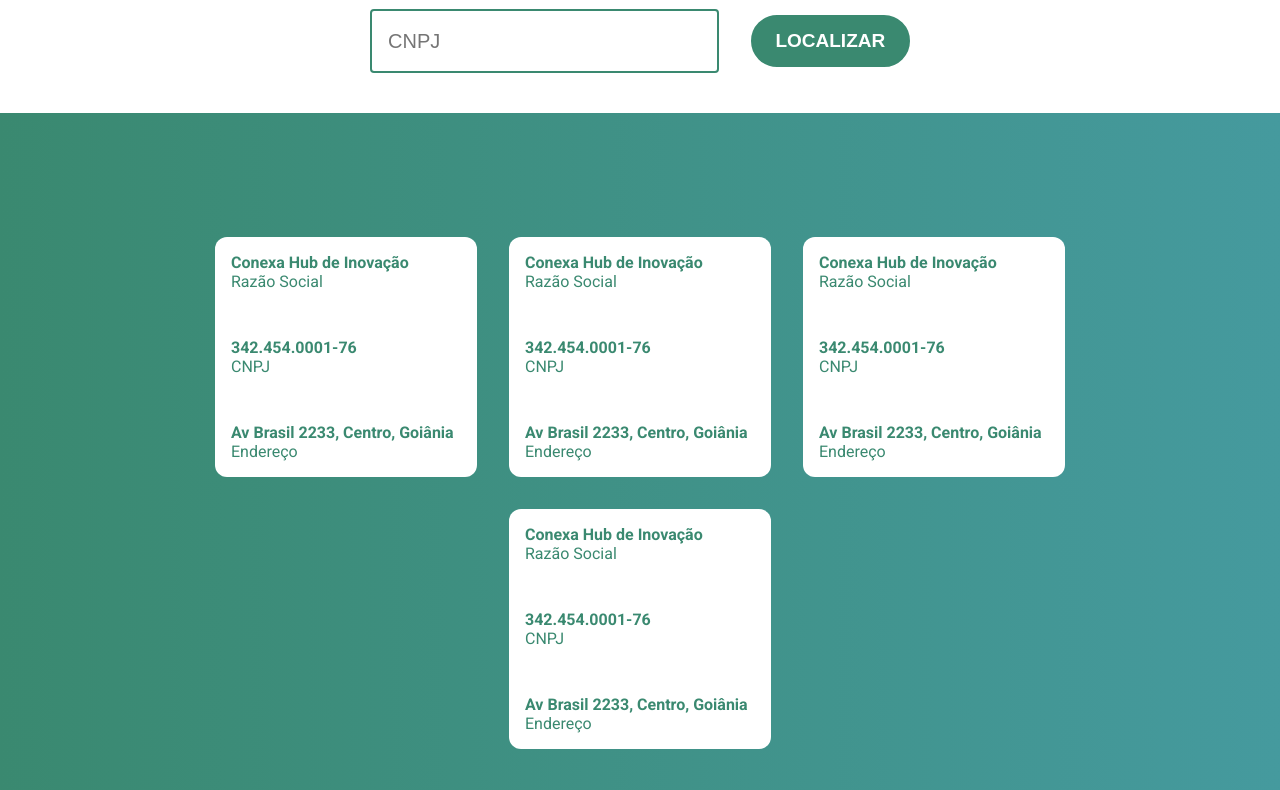
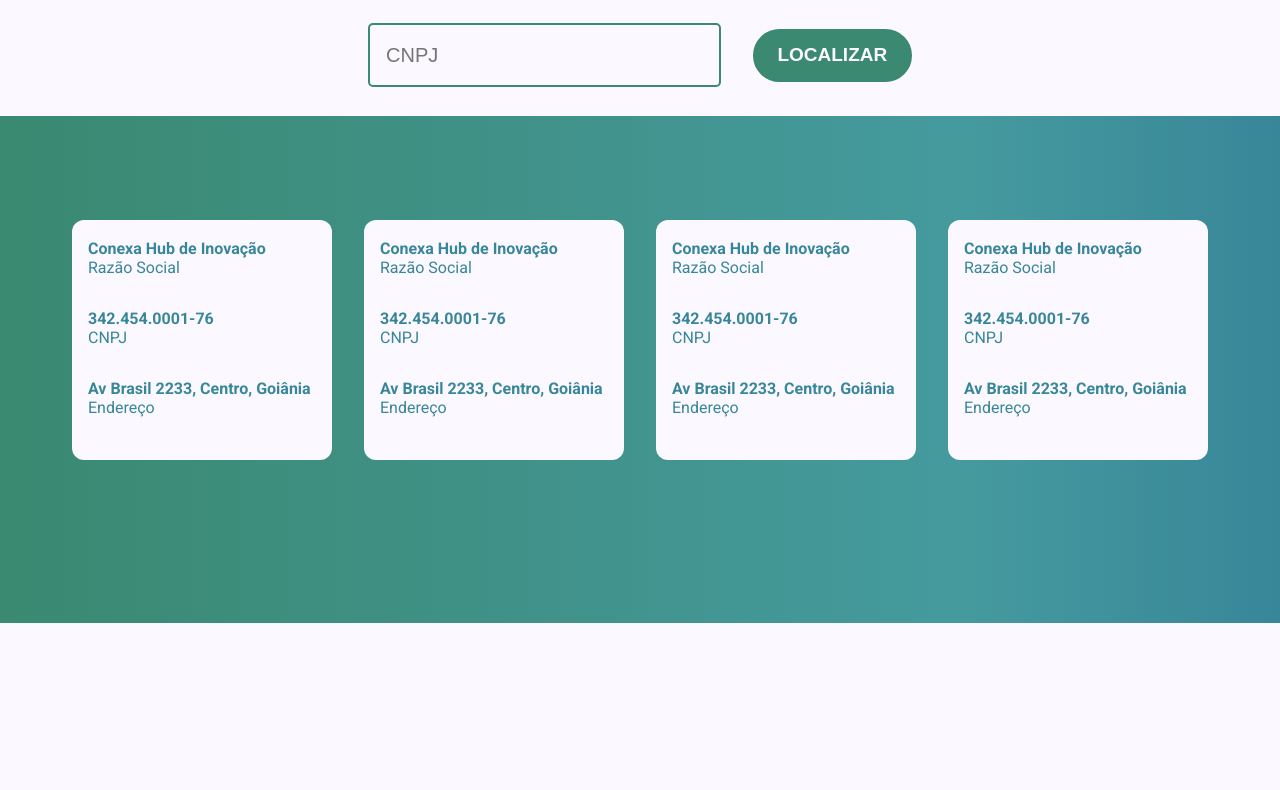
Before and after one commit to hugotannus/conexalabs_desafio_frontend, a website: page index.html in a window 1280 px wide. Shown: the part 127-917 px from the top of the page. After the commit the page ends 800 px from the top, so only its background shows below. Drawn offline with nearby package versions, Linux system fonts and the light colour scheme.

Commit message:
Stylesheet tweaking.

```diff
--- a/assets/sass/colors.scss
+++ /dev/null
@@ -1,3 +0,0 @@
-$color-primary: #3a8970;
-$color-gradient1: #388699;
-$color-gradient2: #459a9e;
--- a/assets/sass/styles.scss
+++ b/assets/sass/styles.scss
@@ -1,15 +1,23 @@
-@import 'colors';
+@import 'variables';
+
+html {
+  font-size: 16px;
+}
 
 body {
-  font-family: 'Roboto', sans-serif;
+  font-family: $default-font;
   -webkit-font-smoothing: antialiased;
   -moz-osx-font-smoothing: grayscale;
 
-  font-size: 16px;
+  background-color: $color-white;
+}
+
+.block {
+  margin-bottom: 1.5rem;
 }
 
 .button {
-  background-color: white;
+  background-color: $color-white;
   border-color: $color-primary;
   border-style: solid;
   border-width: 2px;
@@ -23,7 +31,7 @@ body {
 
   &-primary {
     background-color: $color-primary;
-    color: white;
+    color: $color-white;
   }
 
   &-pill {
@@ -34,11 +42,11 @@ body {
 
 .card {
   box-sizing: border-box;
-  width: 262px;
-  height: 240px;
-  margin: 16px;
-  border-radius: 12px;
-  background: white;
+  width: 16.25rem;
+  height: 15rem;
+  margin: 1rem;
+  border-radius: 0.75rem;
+  background: $color-white;
 
   &-inner {
     display: flex;
@@ -46,9 +54,7 @@ body {
     justify-content: space-between;
 
     height: -webkit-fill-available;
-    padding: 16px;
-
-    font-size: 16px;
+    padding: 1.2rem 1rem;
   }
 
   &-item {
@@ -58,16 +64,27 @@ body {
   }
 }
 
+.container {
+  display: block;
+  max-width: 1192px;
+  width: 100%;
+  margin: 1rem auto;
+}
+
 .form {
   display: flex;
   flex-direction: column;
+
+  &-button {
+    color: inherit;
+  }
 
   &-inline {
     flex-direction: row;
     justify-content: space-between;
     align-items: center;
 
-    max-width: 540px;
+    max-width: 34rem;
     width: 100%;
   }
 
@@ -78,9 +95,9 @@ body {
     margin-right: 1.6em;
     padding: 0.8em;
 
-    background-color: white;
-    border-color: $color-primary;
-    border-radius: 0.2em;
+    background-color: $color-white;
+    border-color: inherit;
+    border-radius: 0.25em;
     border-style: solid;
     border-width: 2px;
 
@@ -90,6 +107,7 @@ body {
 
 .item {
   display: flex;
+  @extend .block;
 
   &-label{
     order: 1;
@@ -108,24 +126,43 @@ body {
   align-items: center;
 
   box-sizing: border-box;
-  height: 224px;
-  padding: 32px 0;
+  height: 14.7rem;
+  padding: 1.8rem 0;
+
+  color: $color-navbar;
+
+  &-brand {
+    margin-right: 0.22em;
+    font-size: 0.9em;
+  }
+
+  &-button {
+    border-color: $color-navbar;
+    background-color: $color-navbar;
+    color: $color-white;
+  }
+
+  &-form {
+    color: $color-navbar;
+    border-color: $color-navbar;
+  }
 }
 
 .panel {
+  margin: 0 -1rem;
+  padding: 4.5rem 1.5rem 8.2rem;
+
+  background: linear-gradient(90deg, $color-gradient1 0%, $color-gradient2 75%, $color-primary 100%);
+}
+
+.slider {
   display: flex;
   flex-wrap: wrap;
   align-items: center;
   justify-content: center;
-
-  margin: 8px -8px;
-  padding: 108px 80px 152px;
-
-  background: linear-gradient(90deg, $color-primary 0%, $color-gradient2 100%);
 }
 
 .title {
   font-size: 60px;
-  color: $color-primary;
   font-weight: 400;
 }
--- /dev/null
+++ b/assets/sass/variables.scss
@@ -0,0 +1,7 @@
+$color-white:       #fbf8ff;
+$color-primary:     #388699;
+$color-gradient1:   #3a8970;
+$color-gradient2:   #459a9e;
+$color-navbar:      $color-gradient1;
+
+$default-font:       'Roboto', sans-serif;
--- a/index.html
+++ b/index.html
@@ -19,27 +19,29 @@
   <div id="app">
     <nav class="navbar">
       <span class="title">
-        <i class="fas fa-building" aria-hidden="true" style="font-size: 0.9em;"></i>
+        <i class="navbar-brand fas fa-building" aria-hidden="true"></i>
         {{ title }}
       </span>
 
-      <form action="" class="form form-inline">
+      <form action="" class="navbar-form form form-inline">
         <input class="form-input" type="search" name="search" id="search" placeholder="CNPJ">
-        <button class="button button-pill button-primary" type="submit">Localizar</button>
+        <button class="button button-pill button-primary navbar-button " type="submit">Localizar</button>
       </form>
     </nav>
 
-    <section id="result">
-      <div class="panel">
-        <card class="card"
+    <div class="panel">
+      <div class="container">
+        <div class="slider">
+          <card class="card"
           v-for="(company, index) in companies"
           :key="company.id"
           :social="company.social"
           :cnpj="company.cnpj"
           :address="company.address"
         />
+        </div>
       </div>
-    </section>
+    </div>
 
     <footer class="footer">
 
```
Also changed, not shown: assets/styles.css, 1 other file.
